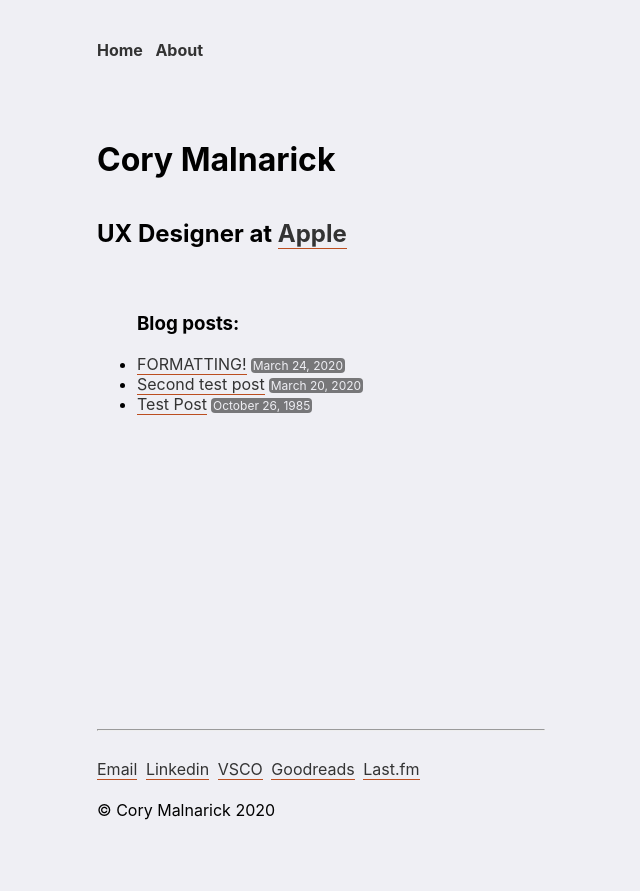
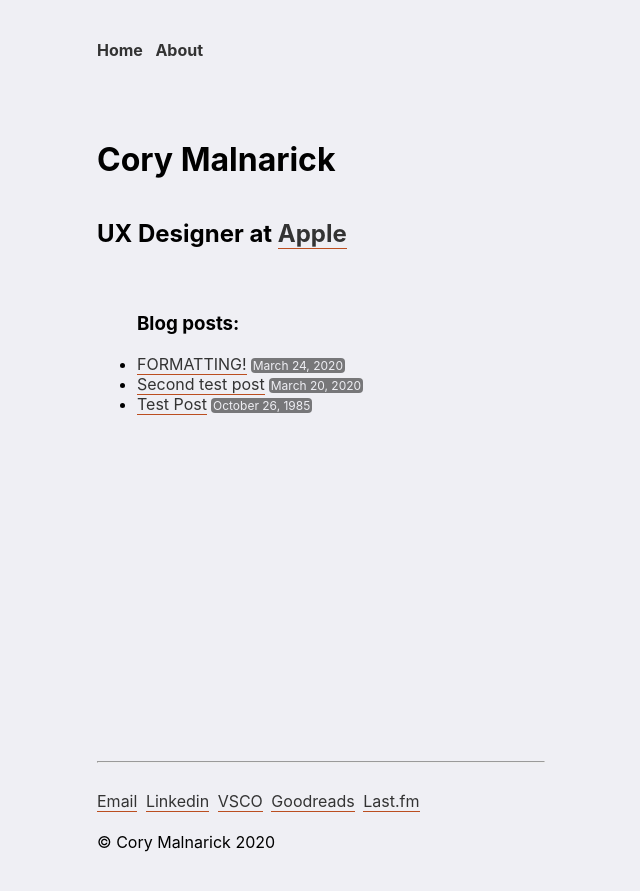
Before and after one commit to foundmonster/foundmonster.github.io, a Jekyll site: the page built from index.html, in a window 1280 px wide. Shown: the top 891 px of the page, without its empty margins (319-959 px from the left). Built offline with Jekyll 4.4.1, drawn with Linux system fonts in a browser that asks for light colours.

Commit message:
reduce footer to 24px

```diff
--- a/_sass/main.scss
+++ b/_sass/main.scss
@@ -62,7 +62,6 @@
 	margin-right: 8px;
 	font-size: 16px;
 	font-weight: bold;
-	color: #333!important;
 }
 
 .footerlinx {
@@ -71,5 +70,5 @@
 }
 
 footer {
-	padding-bottom: 40px;
+	padding-bottom: 24px;
 }
```
